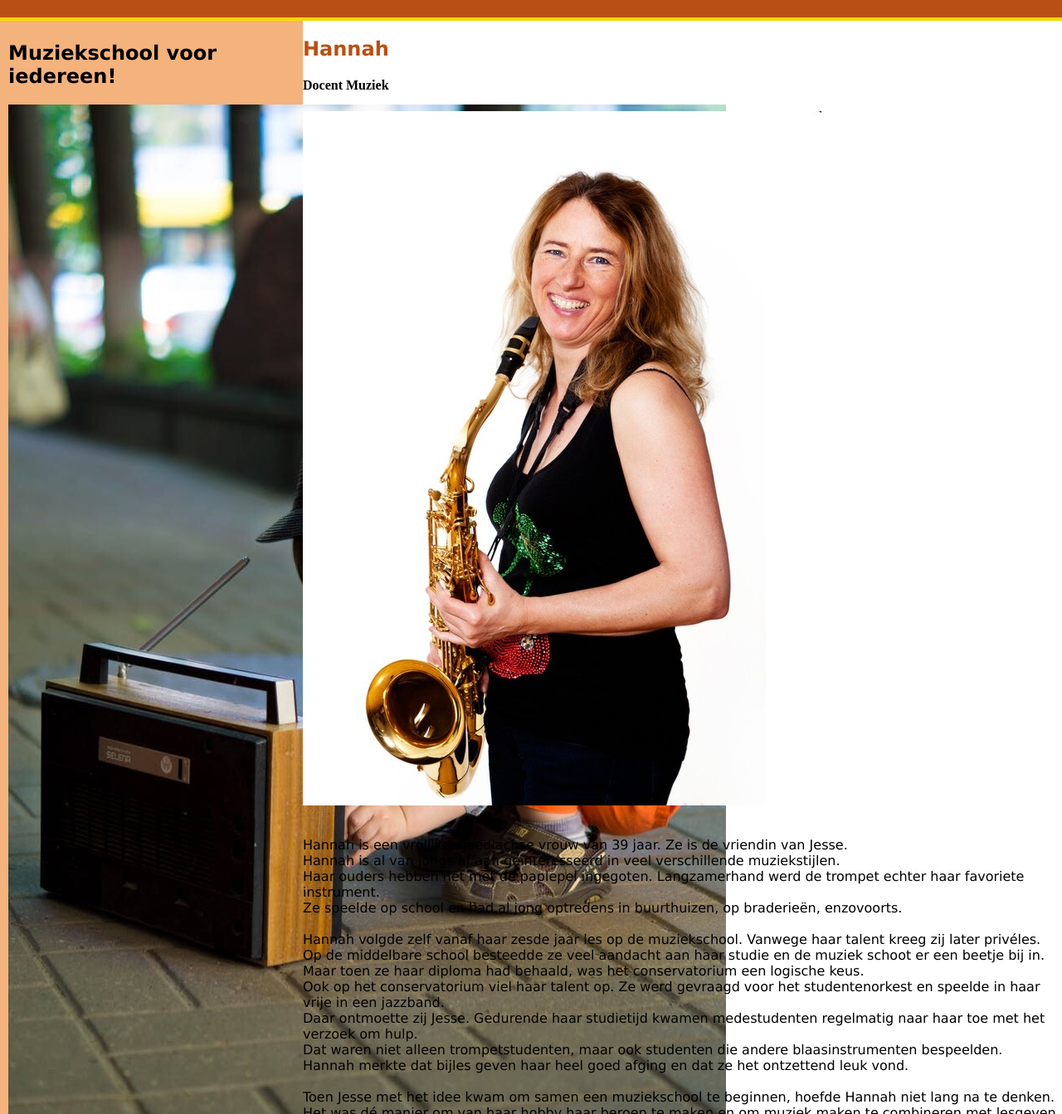
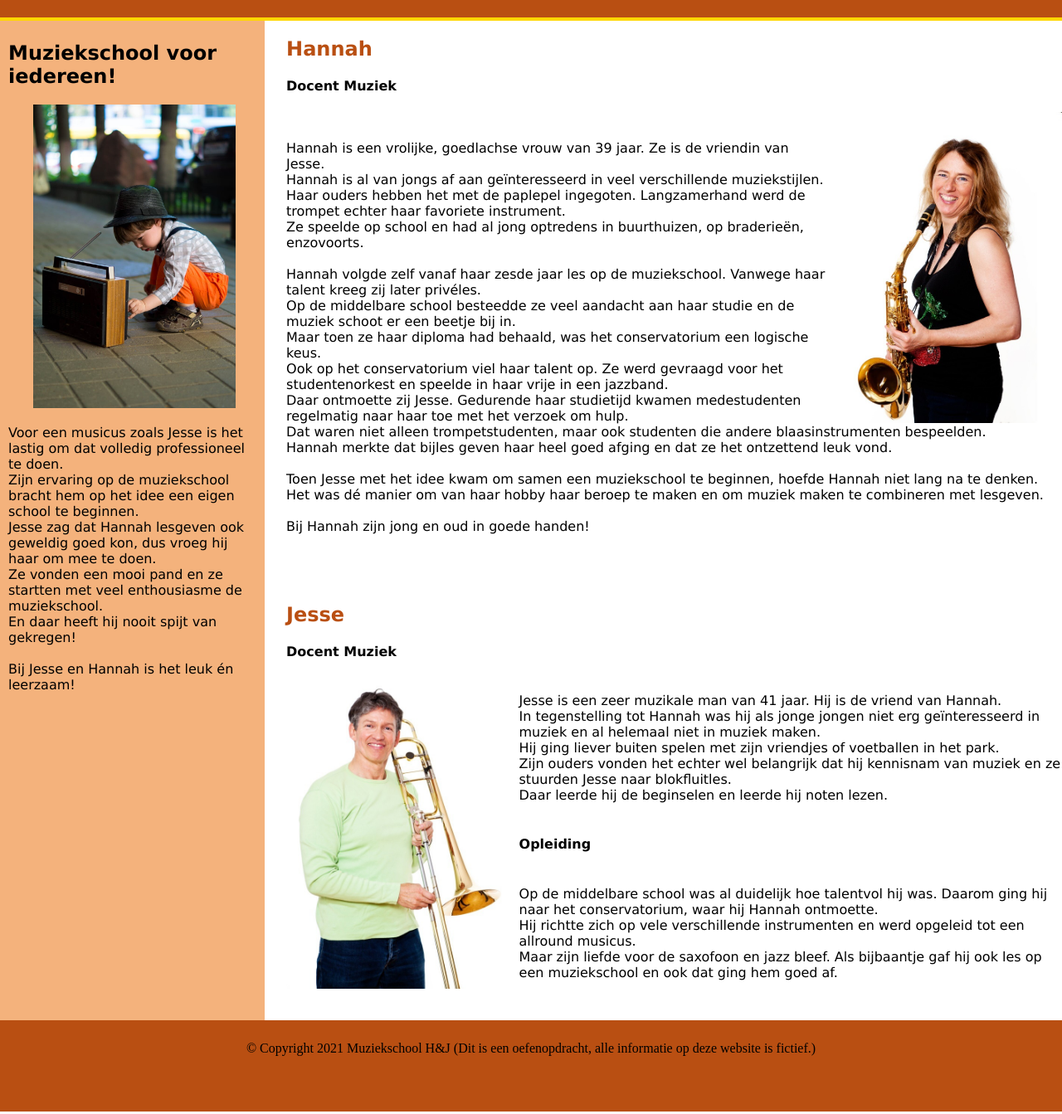
Before and after one commit to Kimberleyvm/examen_opdracht, a plain HTML site: page over.html in a window 1280 px wide. Shown: the part 260-1603 px from the top of the page at 83% size. Drawn offline with Linux system fonts and the light colour scheme.

Commit message:
Update style.css

```diff
--- a/style/style.css
+++ b/style/style.css
@@ -1,4 +1,4 @@
-
+/* algemeen sheet, als het specifiek is voor een pagina staat dit vermeldt */
 body{
     margin:0%;
 }
@@ -84,12 +84,18 @@ body{
     font-size: 12pt;
     padding-bottom: 10%;
 }
-
+/* index pagina plaatje */
 .sax1 img{
     width: 90%;
     height: 70%;
     padding-left: 4%;
 
+}
+/* index pagina plaatje */
+.trompet img{
+    width: 30%;
+    height: 15%;
+    padding-left: 1%;
 }
 .rechterkant{
     padding-left: 2%;
@@ -99,11 +105,7 @@ body{
     color: rgb(185, 79, 18);
     font-family:Verdana, Geneva, Tahoma, sans-serif;
 }
-.trompet img{
-    width: 30%;
-    height: 15%;
-    padding-left: 1%;
-}
+
 .rechtertext{
     font-family:Verdana, Geneva, Tahoma, sans-serif;
     padding-top: 2%;
@@ -113,6 +115,31 @@ body{
         padding-bottom: 10%;
         padding-top: 2%;
     }
+}
+/* over ons plaatje */
+.kind img{
+    width: 80%;
+    height: 70%;
+    padding-left: 10%;
+
+}
+/* over ons plaatje */
+.hannah img{
+    float: right;
+    width: 30%;
+}
+/* over ons plaatje */
+.jesse img{
+    float: left;
+    width: 30%;
+    padding-bottom: 4%;
+}
+/* over ons tekst */
+.rechterkant-over{
+    padding-left: 2%;
+    font-family:Verdana, Geneva, Tahoma, sans-serif;
+    display: inline-block;
+}@media only screen and (max-width: 600px){
 }
 
 .footer{
```
